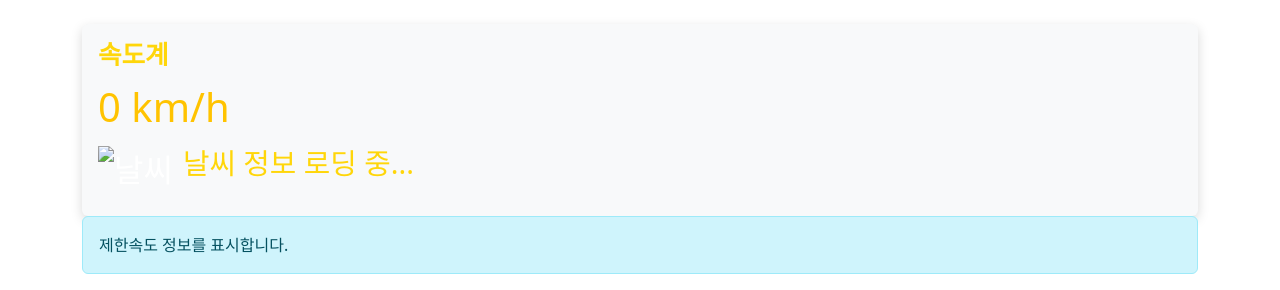
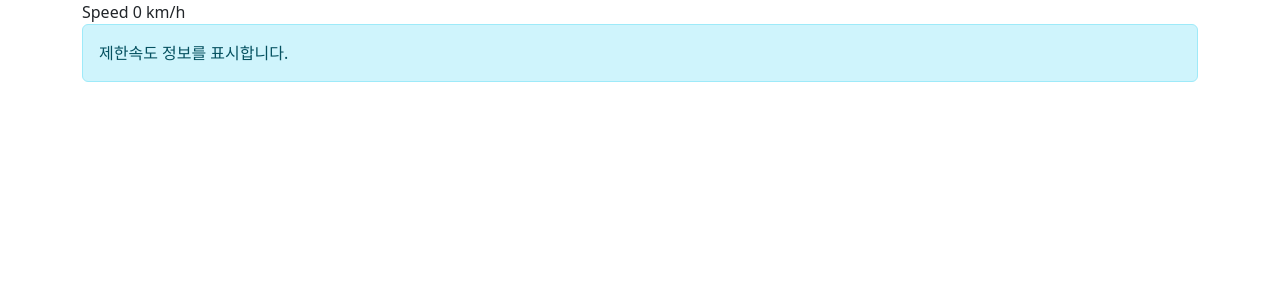
Before and after one commit to PJY00/LLPC_RoutePilot, a Flask app: page / in a window 1280 px wide. Shown: the part 909-1199 px from the top of the page. After the commit the page ends 991 px from the top, so only its background shows below. Run offline with Flask 3, Linux system fonts and the light colour scheme; some libraries are stand-ins or nearby versions.

Commit message:
Fix Display

```diff
--- a/RoutePilot/templates/index.html
+++ b/RoutePilot/templates/index.html
@@ -57,16 +57,12 @@
   <p id="route_info"></p>
   <div id="map" style="width:100%; height:500px;"></div>
 
-  <div class="dashboard mt-4 p-3 bg-light rounded">
-    <h3> 속도계</h3>
-    <div class="speed-display">
-      <h2 id="speed">0 km/h</h2>
+    <div class="speed-floating-dashboard">
+      <span class="floating-label">Speed</span>
+      <span class="floating-value" id="speed">0</span>
+      <span class="floating-unit">km/h</span>
     </div>
-    <div class="weather-display">
-      <img id="weather-icon" src="" alt="날씨" />
-      <p id="weather-info">날씨 정보 로딩 중...</p>
-    </div>
-  </div>
+
   <div id="speedDisplay" class="alert alert-info">제한속도 정보를 표시합니다.</div>
 
   <script src="https://apis.openapi.sk.com/tmap/jsv2?version=1&appKey={{ tmap_key }}"></script>
```
